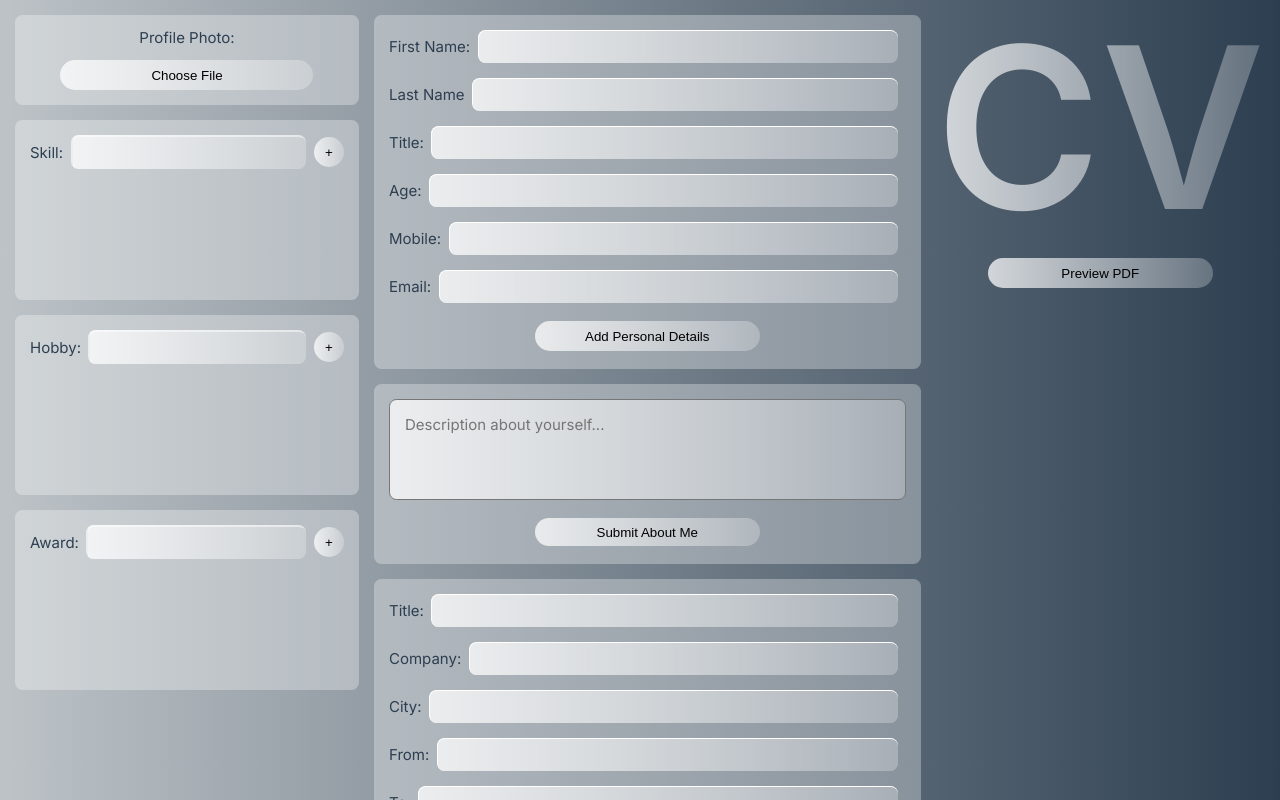
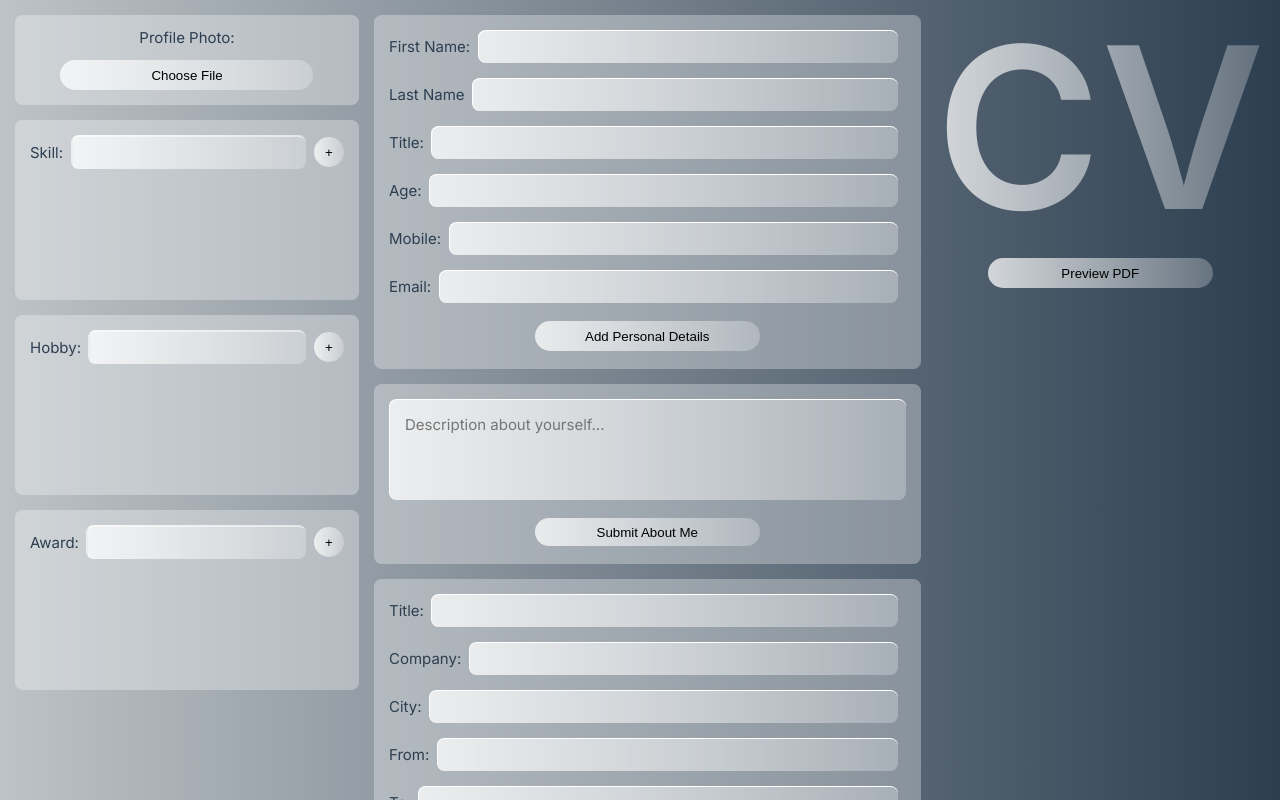
Before and after one commit to Vyonyx/cv-maker, a React (Create React App) app: page / in a window 1280 px wide. Shown: the top 800 px of the page. Built offline with nearby package versions, Linux system fonts and the light colour scheme.

Commit message:
TextArea border changed to match other inputs.

```diff
--- a/src/components/styles/AboutMe.styled.js
+++ b/src/components/styles/AboutMe.styled.js
@@ -6,6 +6,9 @@ export const StyledTextArea = styled.textarea`
   font-size: 1rem;
   font-family: inherit;
   padding: 1rem;
+  border: none;
+  border-top: 1px solid white;
+  border-left: 1px solid white;
   border-radius: 0.5rem;
   resize: none;
 
```
